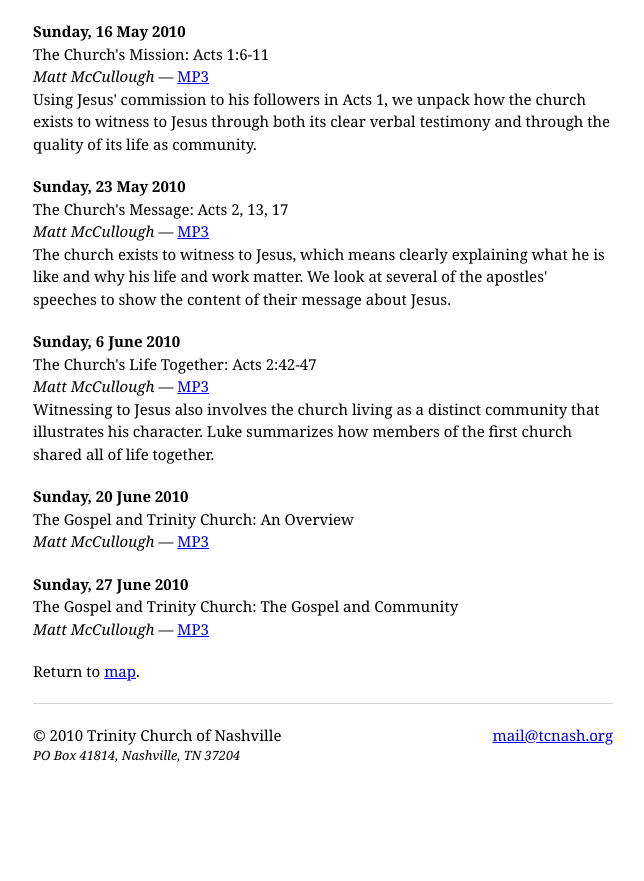
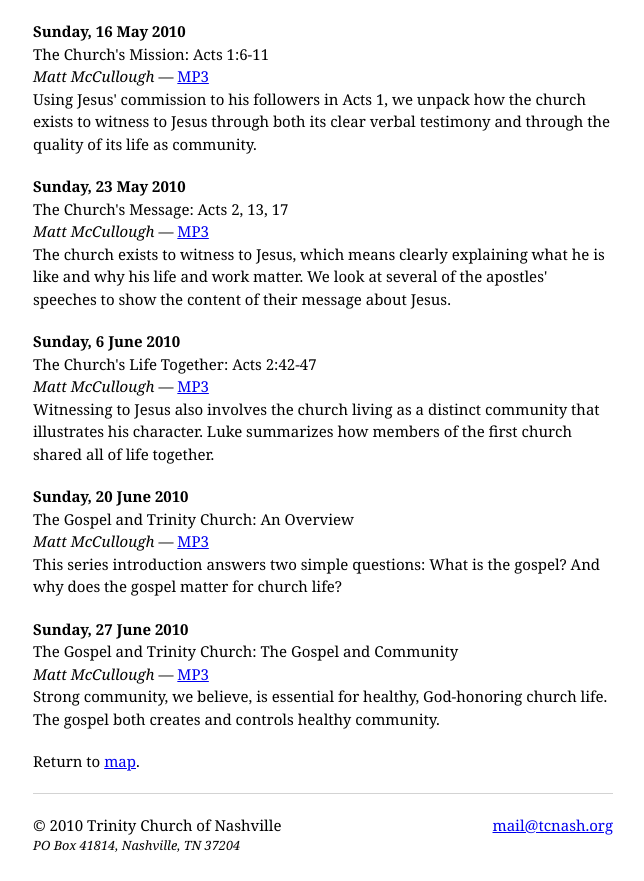
Before and after one commit to drewr/trinitypy, a Django app: template templates/audio.html in a window 1280 px wide. Shown: the part 236-1117 px from the top of the page, without its empty margins (137-781 px from the left). Before the commit the page ends 998 px from the top, so only its background shows below. Run offline with Django 3.2, Linux system fonts and the light colour scheme; the template is opened without the code that fills it, so the values that code supplies are empty.

Commit message:
Add audio blurbs.

```diff
--- a/templates/audio.html
+++ b/templates/audio.html
@@ -40,7 +40,8 @@ of the first church shared all of life together.
 The Gospel and Trinity Church: An Overview<br/>
 <i>Matt McCullough</i> &#8212;
 <a href="http://media.tcnash.org/2010-06-20-Gospel-TC-Overview.mp3">MP3</a><br/>
-<!-- TODO -->
+This series introduction answers two simple questions: What is the
+gospel?  And why does the gospel matter for church life?
 </p>
 
 <p>
@@ -48,7 +49,8 @@ The Gospel and Trinity Church: An Overview<br/>
 The Gospel and Trinity Church: The Gospel and Community<br/>
 <i>Matt McCullough</i> &#8212;
 <a href="http://media.tcnash.org/2010-06-27-Gospel-TC-Community.mp3">MP3</a><br/>
-<!-- TODO -->
+Strong community, we believe, is essential for healthy, God-honoring
+church life.  The gospel both creates and controls healthy community.
 </p>
 
 <p>Return to <a href="/">map</a>.</p>
```
